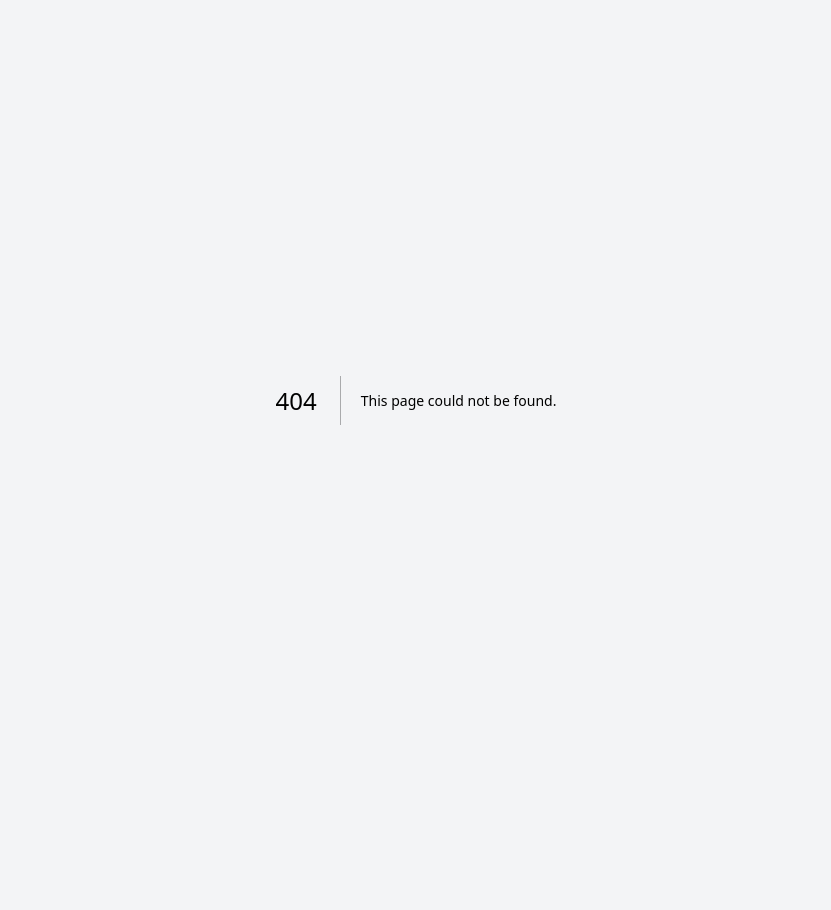
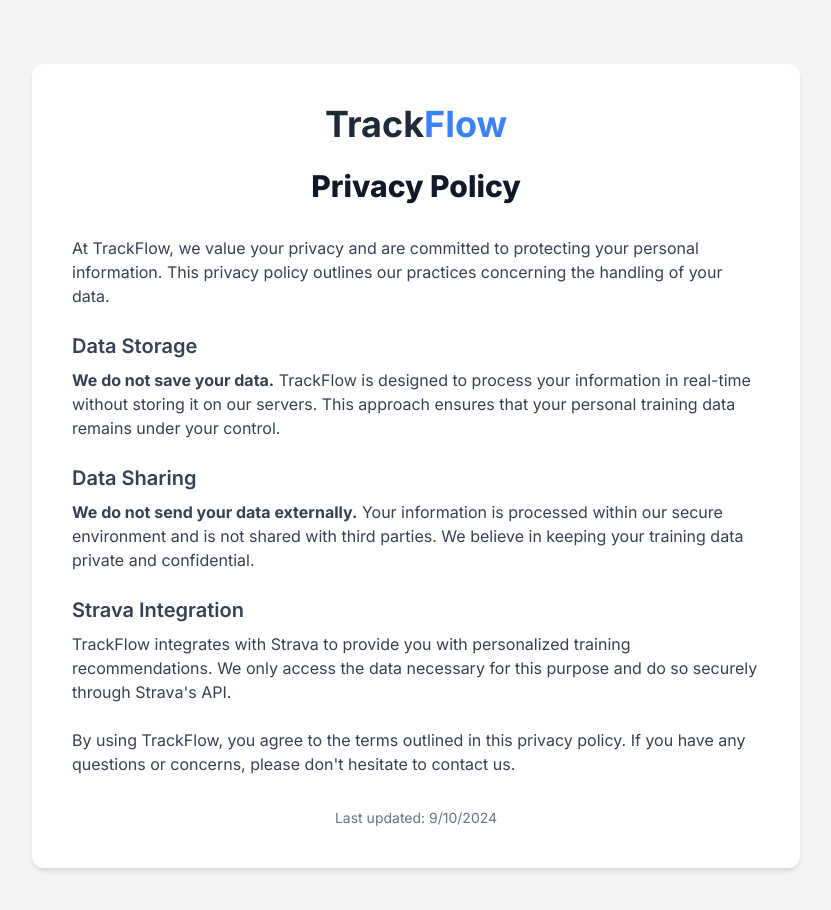
Before and after one commit to voynow/trackflow, a Next.js app in the folder web/: page /privacy in a window 1280 px wide. Before the commit this address had no page. Shown: the top 910 px of the page, without its empty margins (224-1055 px from the left). Before the commit the page ends 800 px from the top, so only its background shows below. Built offline with nearby package versions, Linux system fonts and the light colour scheme.

Commit message:
user privacy statement

```diff
--- /dev/null
+++ b/web/src/app/privacy/page.tsx
@@ -0,0 +1,65 @@
+'use client';
+
+import Link from 'next/link';
+import React from 'react';
+
+const PrivacyPolicy: React.FC = () => {
+    return (
+        <div className="min-h-screen bg-gray-100 flex flex-col items-center justify-center px-4 py-16 sm:px-6 lg:px-8">
+            <div className="max-w-3xl w-full space-y-8 bg-white p-10 rounded-xl shadow-md">
+                <div>
+                    <Link href="/" className="block">
+                        <h1 className="text-4xl font-bold text-center text-gray-800">
+                            Track<span className="text-blue-500">Flow</span>
+                        </h1>
+                    </Link>
+                    <h2 className="mt-6 text-center text-3xl font-extrabold text-gray-900">Privacy Policy</h2>
+                </div>
+
+                <div className="space-y-6 text-gray-700">
+                    <p>
+                        At TrackFlow, we value your privacy and are committed to protecting your personal information.
+                        This privacy policy outlines our practices concerning the handling of your data.
+                    </p>
+
+                    <div>
+                        <h3 className="text-xl font-semibold mb-2">Data Storage</h3>
+                        <p>
+                            <strong>We do not save your data.</strong> TrackFlow is designed to process your information
+                            in real-time without storing it on our servers. This approach ensures that your personal
+                            training data remains under your control.
+                        </p>
+                    </div>
+
+                    <div>
+                        <h3 className="text-xl font-semibold mb-2">Data Sharing</h3>
+                        <p>
+                            <strong>We do not send your data externally.</strong> Your information is processed within
+                            our secure environment and is not shared with third parties. We believe in keeping your
+                            training data private and confidential.
+                        </p>
+                    </div>
+
+                    <div>
+                        <h3 className="text-xl font-semibold mb-2">Strava Integration</h3>
+                        <p>
+                            TrackFlow integrates with Strava to provide you with personalized training recommendations.
+                            We only access the data necessary for this purpose and do so securely through Strava's API.
+                        </p>
+                    </div>
+
+                    <p>
+                        By using TrackFlow, you agree to the terms outlined in this privacy policy. If you have any
+                        questions or concerns, please don't hesitate to contact us.
+                    </p>
+                </div>
+
+                <div className="text-center text-sm text-gray-500">
+                    <p>Last updated: {new Date().toLocaleDateString()}</p>
+                </div>
+            </div>
+        </div>
+    );
+};
+
+export default PrivacyPolicy;
```
